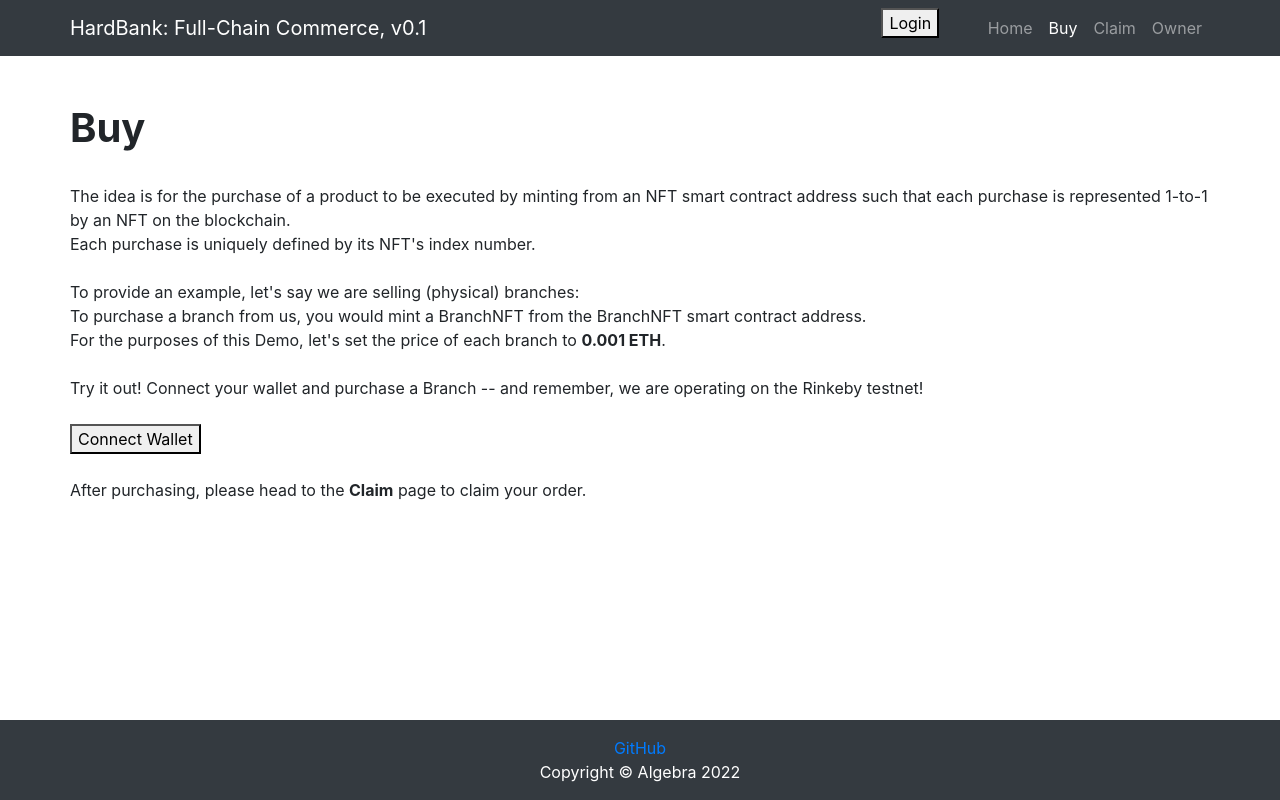
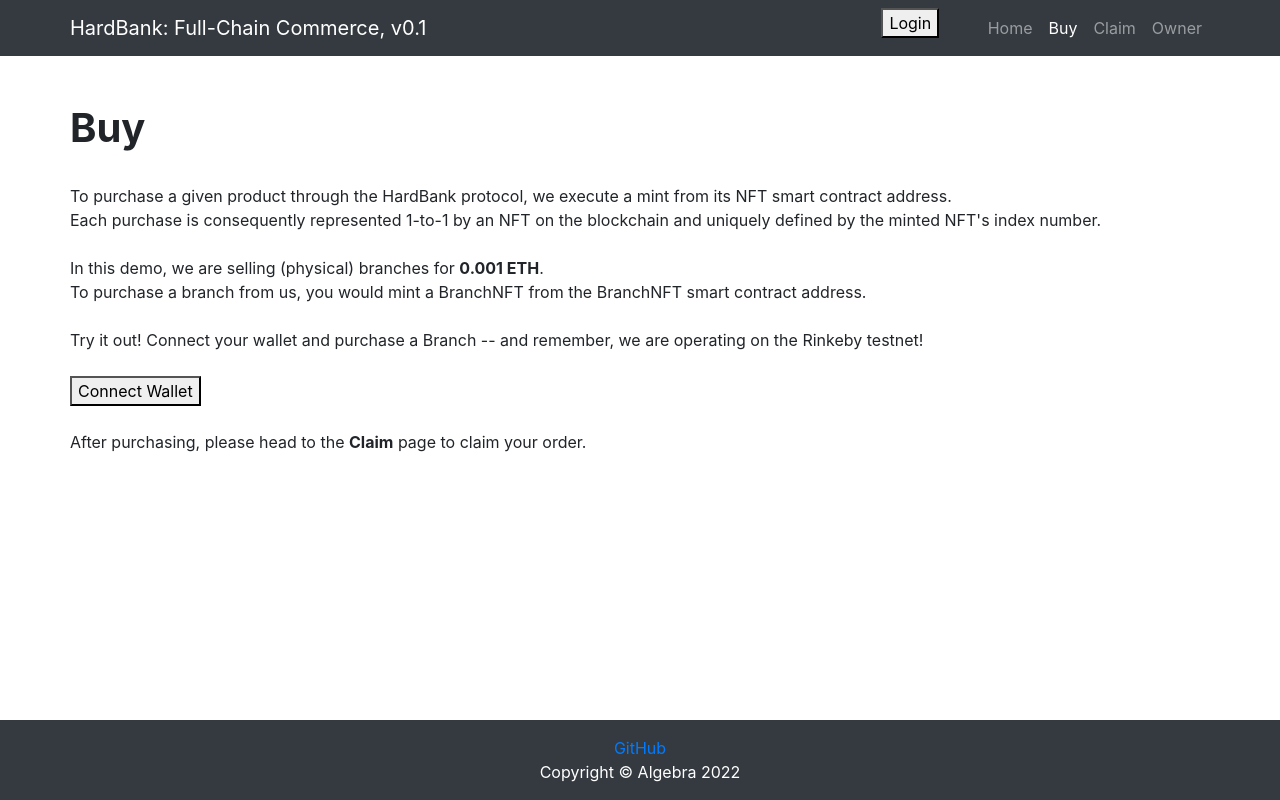
Before and after one commit to 13suits/HardBank-frontend-v0.1, a React (Create React App) app: page /buy in a window 1280 px wide. Built offline with nearby package versions, Linux system fonts and the light colour scheme.

Commit message:
Update Buy.jsx

```diff
--- a/src/components/Buy.jsx
+++ b/src/components/Buy.jsx
@@ -14,16 +14,14 @@ function Buy() {
             <h1 class="font-weight-bold">Buy</h1>
             <br></br>
             <p>
-            The idea is for the purchase of a product to be executed by minting from an NFT smart contract address such that each purchase is represented 1-to-1 by an NFT on the blockchain.
+            To purchase a given product through the HardBank protocol, we execute a mint from its NFT smart contract address.
             <br></br>
-            Each purchase is uniquely defined by its NFT's index number.
+            Each purchase is consequently represented 1-to-1 by an NFT on the blockchain and uniquely defined by the minted NFT's index number.
             <br></br>
             <br></br>
-            To provide an example, let's say we are selling (physical) branches:
+            In this demo, we are selling (physical) branches for <b>0.001 ETH</b>.
             <br></br>
             To purchase a branch from us, you would mint a BranchNFT from the BranchNFT smart contract address.
-            <br></br>
-            For the purposes of this Demo, let's set the price of each branch to <b>0.001 ETH</b>.
             <br></br>
             <br></br>
             Try it out! Connect your wallet and purchase a Branch -- and remember, we are operating on the Rinkeby testnet!
@@ -41,7 +39,6 @@ function Buy() {
               <br></br>
               <br></br>
               <br></br>
-              <br></br>
               </p>
         </div>
       </div>
```
